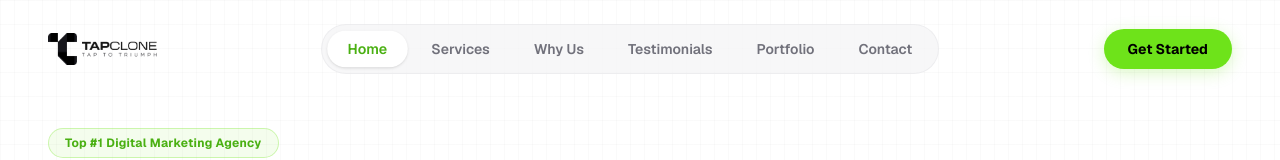
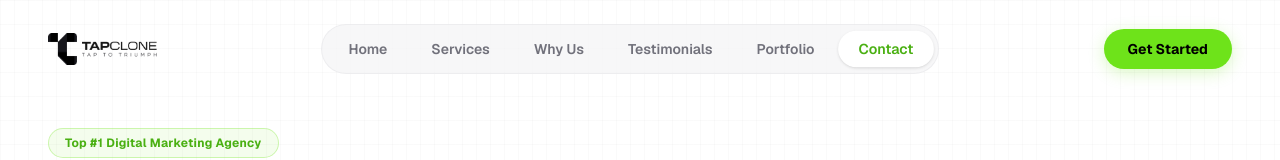
Before and after one commit to digitap863/Tapclone_Digital_Marketing, a Next.js app: page / in a window 1280 px wide. Shown: the top 160 px of the page. Built offline with nearby package versions, Linux system fonts and the light colour scheme.

Commit message:
feat: implement responsive Navbar and Services section components

```diff
--- a/app/components/Navbar.tsx
+++ b/app/components/Navbar.tsx
@@ -22,19 +22,39 @@ export default function Navbar() {
   const [isMobileMenuOpen, setIsMobileMenuOpen] = useState(false);
 
   useEffect(() => {
-    const handleScroll = () => setIsScrolled(window.scrollY > 20);
+    const handleScroll = () => {
+      setIsScrolled(window.scrollY > 20);
+
+      // Check if we've scrolled to the bottom of the page
+      const isBottom = window.innerHeight + window.scrollY >= document.documentElement.scrollHeight - 100;
+      if (isBottom) {
+        setActiveSection(navItems[navItems.length - 1].href.replace("#", ""));
+        return;
+      }
+
+      // Find the active section based on the scroll position
+      let currentSection = "home";
+      const threshold = 160; // Offset in pixels from top of viewport
+
+      for (const item of navItems) {
+        const id = item.href.replace("#", "");
+        const el = document.getElementById(id);
+        if (el) {
+          const rect = el.getBoundingClientRect();
+          if (rect.top <= threshold && rect.bottom > threshold) {
+            currentSection = id;
+            break;
+          }
+        }
+      }
+      setActiveSection(currentSection);
+    };
+
     window.addEventListener("scroll", handleScroll);
+    // Call handleScroll once on mount to set correct state
+    handleScroll();
+
     return () => window.removeEventListener("scroll", handleScroll);
-  }, []);
-
-  useEffect(() => {
-    const observerOptions = { root: null, rootMargin: "-20% 0px -60% 0px", threshold: 0.15 };
-    const observerCallback = (entries: IntersectionObserverEntry[]) => {
-      entries.forEach((entry) => { if (entry.isIntersecting) setActiveSection(entry.target.id); });
-    };
-    const observer = new IntersectionObserver(observerCallback, observerOptions);
-    navItems.forEach((item) => { const el = document.querySelector(item.href); if (el) observer.observe(el); });
-    return () => { navItems.forEach((item) => { const el = document.querySelector(item.href); if (el) observer.unobserve(el); }); };
   }, []);
 
   const handleNavClick = (e: React.MouseEvent<HTMLAnchorElement>, href: string) => {
--- a/app/components/Services.tsx
+++ b/app/components/Services.tsx
@@ -90,7 +90,7 @@ export default function Services() {
             <h2 className="text-3xl sm:text-4xl font-extrabold tracking-tight text-zinc-900 leading-tight">
              Our
               <span className="text-[#4ab012]">
-                Services.
+                 Services.
               </span>
             </h2>
           </div>
```
